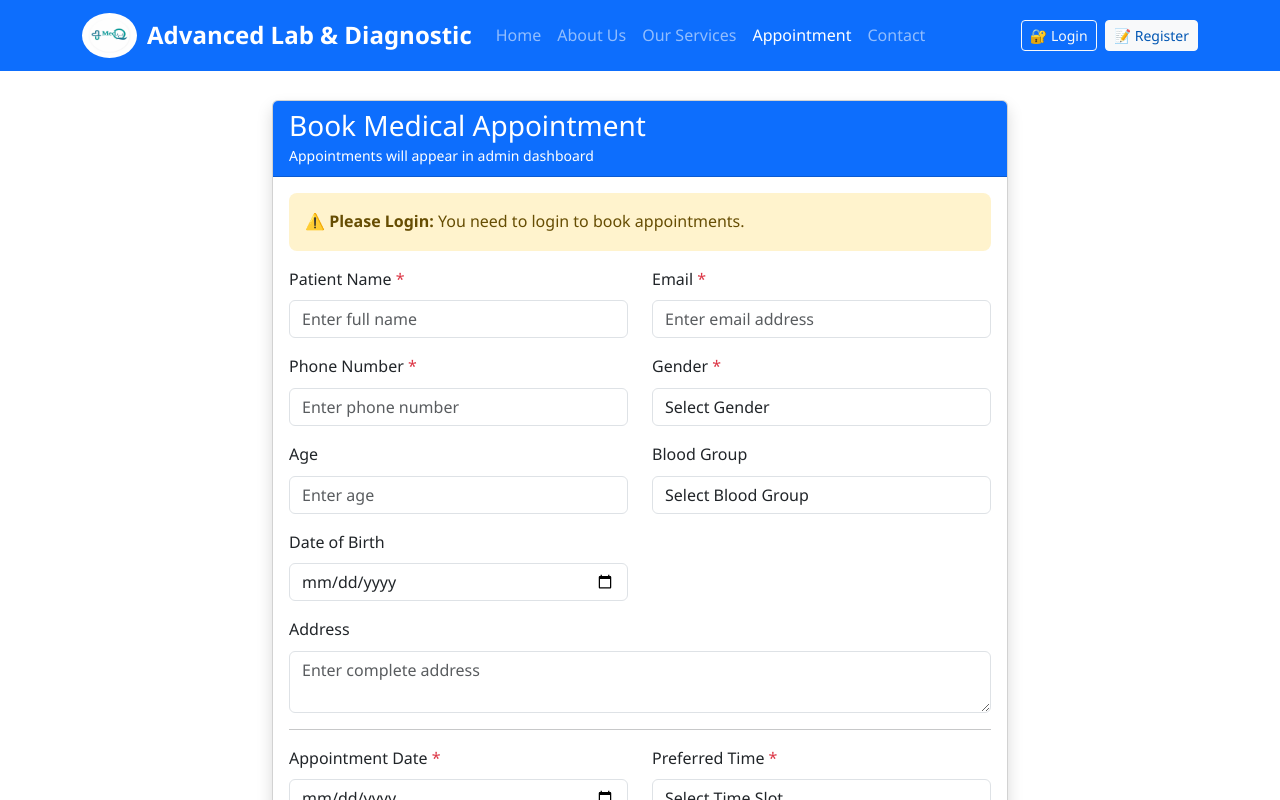
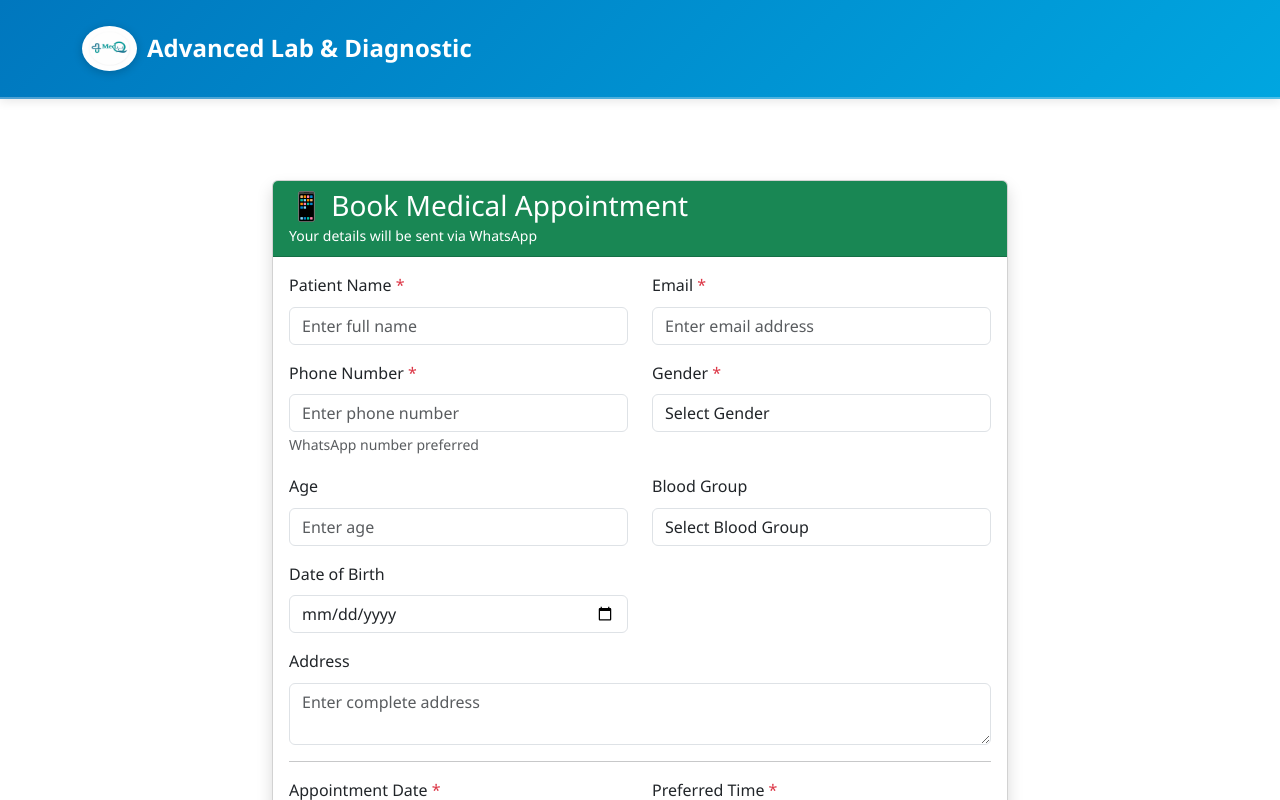
Before and after one commit to Nagarajan160520/Advanced-Lab-Diagnostic, a React (Create React App) app: page /book-appointment in a window 1280 px wide. Shown: the top 800 px of the page. Built offline with nearby package versions, Linux system fonts and the light colour scheme.

Commit message:
some pages changed

```diff
--- a/src/components/Navbar.js
+++ b/src/components/Navbar.js
@@ -1,154 +1,321 @@
-import React from 'react';
-import { Link, useLocation, useNavigate } from 'react-router-dom';
-import { useAuth } from '../context/AuthContext';
+import React, { useState, useEffect } from 'react';
+import { Link, useLocation } from 'react-router-dom';
 import logo from '../assets/logo1.jpg';
 
 const Navbar = () => {
-  const { user, isAuthenticated, logout } = useAuth();
   const location = useLocation();
-  const navigate = useNavigate();
+  const [scrolled, setScrolled] = useState(false);
+  const [menuOpen, setMenuOpen] = useState(false);
 
-  const handleLogout = () => {
-    logout();
-    navigate('/');
+  // Handle scroll effect
+  useEffect(() => {
+    const handleScroll = () => {
+      const isScrolled = window.scrollY > 20;
+      if (isScrolled !== scrolled) {
+        setScrolled(isScrolled);
+      }
     };
 
+    window.addEventListener('scroll', handleScroll);
+    return () => window.removeEventListener('scroll', handleScroll);
+  }, [scrolled]);
+
+  // Animation styles
+  const styles = {
+    navbar: {
+      background: scrolled
+        ? 'linear-gradient(135deg, #0056b3 0%, #0077be 100%)'
+        : 'linear-gradient(135deg, #0077be 0%, #00a6e0 100%)',
+      padding: scrolled ? '8px 0' : '15px 0',
+      transition: 'all 0.4s ease-in-out',
+      boxShadow: scrolled
+        ? '0 5px 20px rgba(0,0,0,0.2)'
+        : '0 2px 10px rgba(0,0,0,0.1)',
+      borderBottom: '2px solid rgba(255,255,255,0.3)',
+      animation: 'slideDown 0.5s ease-out'
+    },
+    brand: {
+      animation: 'fadeInRight 0.6s ease-out',
+      transform: 'translateX(0)',
+      transition: 'transform 0.3s ease'
+    },
+    brandHover: {
+      transform: 'scale(1.05)'
+    },
+    logo: {
+      width: '55px',
+      height: '45px',
+      marginRight: '10px',
+      borderRadius: '50%',
+      transition: 'all 0.3s ease',
+      animation: 'rotateIn 0.8s ease-out',
+      boxShadow: '0 2px 10px rgba(0,0,0,0.2)'
+    },
+    logoHover: {
+      transform: 'rotate(360deg) scale(1.1)',
+      boxShadow: '0 4px 15px rgba(0,0,0,0.3)'
+    },
+    navItem: {
+      margin: '0 5px',
+      animation: 'fadeInUp 0.5s ease-out',
+      animationFillMode: 'both'
+    },
+    navLink: {
+      color: 'white',
+      padding: '8px 15px',
+      borderRadius: '25px',
+      transition: 'all 0.3s ease',
+      position: 'relative',
+      overflow: 'hidden',
+      fontWeight: '500'
+    },
+    navLinkHover: {
+      background: 'rgba(255,255,255,0.15)',
+      transform: 'translateY(-2px)',
+      boxShadow: '0 5px 15px rgba(0,0,0,0.2)'
+    },
+    activeLink: {
+      background: 'rgba(255,255,255,0.25)',
+      boxShadow: '0 2px 10px rgba(0,0,0,0.15)',
+      fontWeight: '600'
+    },
+    emergencyButton: {
+      background: 'linear-gradient(135deg, #ff6b6b 0%, #ff4757 100%)',
+      border: 'none',
+      borderRadius: '25px',
+      padding: '8px 20px',
+      color: 'white',
+      fontWeight: '600',
+      animation: 'pulse 2s infinite',
+      transition: 'all 0.3s ease',
+      boxShadow: '0 4px 15px rgba(255,71,87,0.4)',
+      textDecoration: 'none',
+      display: 'inline-block'
+    },
+    emergencyButtonHover: {
+      transform: 'scale(1.05)',
+      boxShadow: '0 6px 20px rgba(255,71,87,0.6)',
+      background: 'linear-gradient(135deg, #ff4757 0%, #ff6b6b 100%)'
+    },
+    toggler: {
+      border: '2px solid rgba(255,255,255,0.5)',
+      borderRadius: '8px',
+      padding: '8px',
+      transition: 'all 0.3s ease'
+    },
+    togglerHover: {
+      background: 'rgba(255,255,255,0.1)',
+      transform: 'rotate(90deg)'
+    }
+  };
+
+  // Animation keyframes as a style tag
+  const animationStyles = `
+    @keyframes slideDown {
+      from {
+        transform: translateY(-100%);
+        opacity: 0;
+      }
+      to {
+        transform: translateY(0);
+        opacity: 1;
+      }
+    }
+
+    @keyframes fadeInRight {
+      from {
+        transform: translateX(-30px);
+        opacity: 0;
+      }
+      to {
+        transform: translateX(0);
+        opacity: 1;
+      }
+    }
+
+    @keyframes fadeInUp {
+      from {
+        transform: translateY(20px);
+        opacity: 0;
+      }
+      to {
+        transform: translateY(0);
+        opacity: 1;
+      }
+    }
+
+    @keyframes rotateIn {
+      from {
+        transform: rotate(-180deg) scale(0);
+        opacity: 0;
+      }
+      to {
+        transform: rotate(0) scale(1);
+        opacity: 1;
+      }
+    }
+
+    @keyframes pulse {
+      0% {
+        transform: scale(1);
+        box-shadow: 0 4px 15px rgba(255,71,87,0.4);
+      }
+      50% {
+        transform: scale(1.05);
+        box-shadow: 0 6px 20px rgba(255,71,87,0.6);
+      }
+      100% {
+        transform: scale(1);
+        box-shadow: 0 4px 15px rgba(255,71,87,0.4);
+      }
+    }
+
+    @keyframes shine {
+      to {
+        left: 200%;
+      }
+    }
+
+    .nav-link-shine {
+      position: relative;
+      overflow: hidden;
+    }
+
+    .nav-link-shine::after {
+      content: '';
+      position: absolute;
+      top: 0;
+      left: -100%;
+      width: 50%;
+      height: 100%;
+      background: linear-gradient(90deg, transparent, rgba(255,255,255,0.3), transparent);
+      transition: left 0.5s ease;
+    }
+
+    .nav-link-shine:hover::after {
+      left: 150%;
+    }
+
+    .nav-item {
+      opacity: 0;
+      animation: fadeInUp 0.5s ease-out forwards;
+    }
+
+    .nav-item:nth-child(1) { animation-delay: 0.1s; }
+    .nav-item:nth-child(2) { animation-delay: 0.2s; }
+    .nav-item:nth-child(3) { animation-delay: 0.3s; }
+    .nav-item:nth-child(4) { animation-delay: 0.4s; }
+    .nav-item:nth-child(5) { animation-delay: 0.5s; }
+  `;
+
+  // Handle mouse events with state
+  const [hoveredItem, setHoveredItem] = useState(null);
+  const [logoHover, setLogoHover] = useState(false);
+  const [emergencyHover, setEmergencyHover] = useState(false);
+  const [togglerHover, setTogglerHover] = useState(false);
+
   return (
-    <nav className="navbar navbar-expand-lg navbar-dark bg-primary fixed-top" style={{ borderBottom: '2px solid #fff' }}>
+    <>
+      <style>{animationStyles}</style>
+      <nav
+        className="navbar navbar-expand-lg navbar-dark fixed-top"
+        style={styles.navbar}
+      >
         <div className="container">
-      <Link className="navbar-brand fw-bold d-flex align-items-center" to="/">
+          {/* Brand with animation */}
+          <Link
+            className="navbar-brand fw-bold d-flex align-items-center"
+            to="/"
+            style={styles.brand}
+            onMouseEnter={() => setLogoHover(true)}
+            onMouseLeave={() => setLogoHover(false)}
+          >
             <img
               src={logo}
               alt="MedQ Logo"
-    style={{ width: '55px', height: '45px', marginRight: '10px', borderRadius: '50%' }}
+              style={{
+                ...styles.logo,
+                ...(logoHover ? styles.logoHover : {})
+              }}
             />
+            <span style={{
+              transition: 'all 0.3s ease',
+              textShadow: scrolled ? '2px 2px 4px rgba(0,0,0,0.2)' : 'none'
+            }}>
               Advanced Lab & Diagnostic
+            </span>
           </Link>
 
+          {/* Toggler with animation */}
           <button
             className="navbar-toggler"
             type="button"
             data-bs-toggle="collapse"
             data-bs-target="#navbarNav"
+            style={{
+              ...styles.toggler,
+              ...(togglerHover ? styles.togglerHover : {})
+            }}
+            onClick={() => setMenuOpen(!menuOpen)}
+            onMouseEnter={() => setTogglerHover(true)}
+            onMouseLeave={() => setTogglerHover(false)}
           >
             <span className="navbar-toggler-icon"></span>
           </button>
 
           <div className="collapse navbar-collapse" id="navbarNav">
             <ul className="navbar-nav me-auto">
+              {['Home', 'About Us', 'Our Services', 'Appointment', 'Contact'].map((item, index) => {
+                const paths = ['/', '/about', '/services', '/book-appointment', '/contact'];
+                return (
+                  <li
+                    className="nav-item"
+                    key={item}
+                    style={styles.navItem}
+                    onMouseEnter={() => setHoveredItem(item)}
+                    onMouseLeave={() => setHoveredItem(null)}
+                  >
+                    <Link
+                      className={`nav-link nav-link-shine ${location.pathname === paths[index] ? 'active' : ''}`}
+                      to={paths[index]}
+                      style={{
+                        ...styles.navLink,
+                        ...(location.pathname === paths[index] ? styles.activeLink : {}),
+                        ...(hoveredItem === item ? styles.navLinkHover : {})
+                      }}
+                    >
+                      {item}
+                    </Link>
+                  </li>
+                );
+              })}
+            </ul>
+
+            {/* Emergency button with animation */}
+            <ul className="navbar-nav">
               <li className="nav-item">
                 <Link
-                className={`nav-link ${location.pathname === '/' ? 'active' : ''}`}
-                to="/"
+                  to="/contact"
+                  className="btn"
+                  style={{
+                    ...styles.emergencyButton,
+                    ...(emergencyHover ? styles.emergencyButtonHover : {})
+                  }}
+                  onMouseEnter={() => setEmergencyHover(true)}
+                  onMouseLeave={() => setEmergencyHover(false)}
                 >
-                Home
+                  <span style={{ marginRight: '5px' }}>📞</span>
+                  Emergency: +91 6381095854
                 </Link>
               </li>
-            <li className="nav-item">
-              <Link
-                className={`nav-link ${location.pathname === '/about' ? 'active' : ''}`}
-                to="/about"
-              >
-                About Us
-              </Link>
-            </li>
-            <li className="nav-item">
-              <Link
-                className={`nav-link ${location.pathname === '/services' ? 'active' : ''}`}
-                to="/services"
-              >
-                Our Services
-              </Link>
-            </li>
-            <li className="nav-item">
-              <Link
-                className={`nav-link ${location.pathname === '/book-appointment' ? 'active' : ''}`}
-                to="/book-appointment"
-              >
-                Appointment
-              </Link>
-            </li>
-           {/* <li className="nav-item">
-              <Link
-                className={`nav-link ${location.pathname === '/blog' ? 'active' : ''}`}
-                to="/blog"
-              >
-                Health Tips
-              </Link>
-            </li>*/}
-            <li className="nav-item">
-              <Link
-                className={`nav-link ${location.pathname === '/contact' ? 'active' : ''}`}
-                to="/contact"
-              >
-                Contact
-              </Link>
-            </li>
-          </ul>
-
-          <ul className="navbar-nav">
-            {isAuthenticated ? (
-              <>
-                <li className="nav-item">
-                  <Link
-                    className={`nav-link ${location.pathname === '/patient-portal' ? 'active' : ''}`}
-                    to="/patient-portal"
-                  >
-                    📋 My Profile
-                  </Link>
-                </li>
-                <li className="nav-item dropdown">
-                  <button
-                    className="nav-link dropdown-toggle btn btn-link text-white text-decoration-none"
-                    data-bs-toggle="dropdown"
-                  >
-                    👤 {user?.name}
-                  </button>
-                  <ul className="dropdown-menu">
-                    {/*<li>
-                      <Link className="dropdown-item" to="/dashboard">
-                        📊 Dashboard
-                      </Link>
-                    </li>
-                    <li>
-                      <Link className="dropdown-item" to="/profile">
-                        👤 My Profile
-                      </Link>
-                    </li>*/}
-                    <li><hr className="dropdown-divider" /></li>
-                    <li>
-                      <button className="dropdown-item text-danger" onClick={handleLogout}>
-                        🚪 Logout
-                      </button>
-                    </li>
-                  </ul>
-                </li>
-              </>
-            ) : (
-              <>
-                <li className="nav-item">
-                  <Link
-                    to="/login"
-                    className="btn btn-outline-light btn-sm me-2"
-                  >
-                    🔐 Login
-                  </Link>
-                </li>
-                <li className="nav-item">
-                  <Link
-                    to="/register"
-                    className="btn btn-light btn-sm"
-                    style={{ color: '#0056b3', fontWeight: '500' }}
-                  >
-                    📝 Register
-                  </Link>
-                </li>
-              </>
-            )}
             </ul>
           </div>
         </div>
       </nav>
+
+      {/* Add some spacing for fixed navbar */}
+      <div style={{ height: '80px' }}></div>
+    </>
   );
 };
 
--- a/src/pages/BookAppointment.js
+++ b/src/pages/BookAppointment.js
@@ -1,14 +1,11 @@
-// src/pages/BookAppointment.js - UPDATED FOR RENDER BACKEND
-import React, { useState, useEffect } from 'react';
-import { useAuth } from '../context/AuthContext';
-import { appointmentsAPI } from '../services/api';
+// src/pages/BookAppointment.js - MODIFIED FOR WHATSAPP MESSAGES WITHOUT LOGIN
+import React, { useState } from 'react';
 
 const API_BASE_URL = 'https://med-q-diagnostics-backend.onrender.com';
 
 const BookAppointment = () => {
-  const { user, isAuthenticated } = useAuth();
   const [formData, setFormData] = useState({
-    // Patient details (text fields)
+    // Patient details
     patientName: '',
     patientEmail: '',
     patientPhone: '',
@@ -16,7 +13,7 @@ const BookAppointment = () => {
     patientAge: '',
     patientDOB: '',
     patientAddress: '',
-    patientBloodGroup: '', // ✅ Blood group field
+    patientBloodGroup: '',
 
     // Appointment details
     appointmentDate: '',
@@ -34,25 +31,57 @@ const BookAppointment = () => {
     'A+', 'A-', 'B+', 'B-', 'O+', 'O-', 'AB+', 'AB-'
   ];
 
-  // Auto-fill user data if logged in
-  useEffect(() => {
-    if (isAuthenticated && user) {
-      setFormData(prev => ({
-        ...prev,
-        patientName: user.name || '',
-        patientEmail: user.email || '',
-        patientPhone: user.phone || '',
-        patientBloodGroup: user.bloodGroup || '' // Auto-fill blood group if available
-      }));
-    }
-  }, [isAuthenticated, user]);
-
   const handleChange = (e) => {
     const { name, value } = e.target;
     setFormData(prev => ({
       ...prev,
       [name]: value
     }));
+  };
+
+  // Function to format WhatsApp message
+  const formatWhatsAppMessage = (data) => {
+    return `🔔 *NEW APPOINTMENT BOOKING* 🔔
+
+👤 *PATIENT DETAILS*
+------------------
+Name: ${data.patientName}
+Phone: ${data.patientPhone}
+Email: ${data.patientEmail}
+Gender: ${data.patientGender}
+Age: ${data.patientAge || 'Not provided'}
+Blood Group: ${data.patientBloodGroup || 'Not provided'}
+DOB: ${data.patientDOB || 'Not provided'}
+Address: ${data.patientAddress || 'Not provided'}
+
+📅 *APPOINTMENT DETAILS*
+---------------------
+Date: ${data.appointmentDate}
+Time: ${data.appointmentTime}
+Type: ${data.type}
+Reason: ${data.reason}
+
+📝 *ADDITIONAL NOTES*
+------------------
+${data.notes || 'No additional notes'}
+
+⏰ *BOOKING TIME*
+---------------
+${new Date().toLocaleString()}
+
+Thank you for choosing MedQ Diagnostics!`;
+  };
+
+  // Function to send WhatsApp message
+  const sendWhatsAppMessage = (data) => {
+    const message = formatWhatsAppMessage(data);
+    // Replace with your WhatsApp number (include country code without +)
+    const whatsappNumber = '916381095854'; // CHANGE THIS TO YOUR WHATSAPP NUMBER
+    const encodedMessage = encodeURIComponent(message);
+    const whatsappUrl = `https://wa.me/${whatsappNumber}?text=${encodedMessage}`;
+
+    // Open WhatsApp in new tab
+    window.open(whatsappUrl, '_blank');
   };
 
   const handleSubmit = async (e) => {
@@ -63,12 +92,7 @@ const BookAppointment = () => {
     try {
       console.log('🚀 ========== NEW APPOINTMENT BOOKING ==========');
 
-      // Step 1: Validate authentication
-      if (!isAuthenticated) {
-        throw new Error('Please login first');
-      }
-
-      // Step 2: Validate form
+      // Validate form
       if (!formData.patientName.trim()) throw new Error('Please enter patient name');
       if (!formData.patientEmail.trim()) throw new Error('Please enter email');
       if (!formData.patientPhone.trim()) throw new Error('Please enter phone number');
@@ -79,9 +103,8 @@ const BookAppointment = () => {
 
       console.log('✅ Form validation passed');
 
-      // Step 3: Prepare data - WITH PROPER BLOOD GROUP STRUCTURE
+      // Prepare data for backend
       const appointmentData = {
-        // ✅ Patient details - DIRECT FIELDS (not nested)
         patientName: formData.patientName.trim(),
         patientEmail: formData.patientEmail.trim(),
         patientPhone: formData.patientPhone.trim(),
@@ -89,28 +112,18 @@ const BookAppointment = () => {
         patientAge: formData.patientAge || null,
         patientDOB: formData.patientDOB || null,
         patientAddress: formData.patientAddress.trim() || '',
-        patientBloodGroup: formData.patientBloodGroup || null, // ✅ BLOOD GROUP AS DIRECT FIELD
-
-        // Appointment details
+        patientBloodGroup: formData.patientBloodGroup || null,
         appointmentDate: formData.appointmentDate,
         appointmentTime: formData.appointmentTime,
         reason: formData.reason.trim(),
         type: formData.type,
         notes: formData.notes.trim(),
-        status: 'scheduled',
-
-        // User reference
-        userName: user?.name || formData.patientName,
-        userEmail: user?.email || formData.patientEmail,
-        userPhone: user?.phone || formData.patientPhone
+        status: 'scheduled'
       };
 
-      console.log('📤 COMPLETE APPOINTMENT DATA BEING SENT:');
-      console.log('Blood Group Selected:', formData.patientBloodGroup);
-      console.log('Blood Group in Data:', appointmentData.patientBloodGroup);
-      console.log('Full Data:', appointmentData);
+      console.log('📤 Sending appointment data:', appointmentData);
 
-      // Step 4: Test backend connection - UPDATED TO RENDER URL
+      // Test backend connection
       console.log('🔗 Testing backend connection...');
       try {
         const testResponse = await fetch(`${API_BASE_URL}/api/health`);
@@ -118,30 +131,49 @@ const BookAppointment = () => {
         if (!testResponse.ok) throw new Error(`Backend returned ${testResponse.status}`);
       } catch (testError) {
         console.error('❌ BACKEND CONNECTION FAILED:', testError);
-        throw new Error('Cannot connect to server. Please try again later.');
+        // Continue with WhatsApp only if backend fails
+        console.log('⚠️ Continuing with WhatsApp message only...');
       }
 
-      // Step 5: Send appointment request
-      console.log('📨 Sending appointment request to:', API_BASE_URL);
-      const response = await appointmentsAPI.create(appointmentData);
+      // Try to save to backend
+      try {
+        const response = await fetch(`${API_BASE_URL}/api/appointments`, {
+          method: 'POST',
+          headers: {
+            'Content-Type': 'application/json',
+          },
+          body: JSON.stringify(appointmentData)
+        });
 
-      console.log('✅ SUCCESS! Server response:', response.data);
+        if (response.ok) {
+          const data = await response.json();
+          console.log('✅ Appointment saved to backend:', data);
+        } else {
+          console.log('⚠️ Backend save failed, but continuing...');
+        }
+      } catch (backendError) {
+        console.log('⚠️ Backend error, but continuing with WhatsApp...');
+      }
+
+      // Send WhatsApp message
+      console.log('📱 Sending WhatsApp message...');
+      sendWhatsAppMessage(formData);
 
       setMessage({
         type: 'success',
-        text: '🎉 Appointment booked successfully! It will appear in admin dashboard.'
+        text: '✅ Appointment request sent! WhatsApp opened with your details. Please send the message to confirm.'
       });
 
-      // Reset form but keep user data
+      // Reset form
       setFormData({
-        patientName: user?.name || '',
-        patientEmail: user?.email || '',
-        patientPhone: user?.phone || '',
+        patientName: '',
+        patientEmail: '',
+        patientPhone: '',
         patientGender: '',
         patientAge: '',
         patientDOB: '',
         patientAddress: '',
-        patientBloodGroup: user?.bloodGroup || '', // Keep blood group if available
+        patientBloodGroup: '',
         appointmentDate: '',
         appointmentTime: '',
         reason: '',
@@ -150,24 +182,11 @@ const BookAppointment = () => {
       });
 
     } catch (error) {
-      console.error('❌ APPOINTMENT BOOKING FAILED:', error);
-
-      let errorMessage = 'Error booking appointment';
-
-      if (error.response) {
-        console.error('📡 SERVER ERROR DETAILS:', error.response.data);
-        errorMessage = error.response.data?.message || 'Server error occurred';
-      } else if (error.request) {
-        console.error('🌐 NETWORK ERROR - No response received');
-        errorMessage = 'Cannot connect to server. Please try again later.';
-      } else {
-        console.error('⚠️ CLIENT ERROR:', error.message);
-        errorMessage = error.message;
-      }
+      console.error('❌ BOOKING FAILED:', error);
 
       setMessage({
         type: 'danger',
-        text: errorMessage
+        text: error.message || 'Error booking appointment. Please try again.'
       });
     } finally {
       setLoading(false);
@@ -179,9 +198,9 @@ const BookAppointment = () => {
       <div className="row justify-content-center">
         <div className="col-md-8">
           <div className="card shadow">
-            <div className="card-header bg-primary text-white">
-              <h3 className="mb-0">Book Medical Appointment</h3>
-              <small>Appointments will appear in admin dashboard</small>
+            <div className="card-header bg-success text-white">
+              <h3 className="mb-0">📱 Book Medical Appointment</h3>
+              <small>Your details will be sent via WhatsApp</small>
             </div>
             <div className="card-body">
               {message.text && (
@@ -195,14 +214,8 @@ const BookAppointment = () => {
                 </div>
               )}
 
-              {!isAuthenticated && (
-                <div className="alert alert-warning">
-                  <strong>⚠️ Please Login:</strong> You need to login to book appointments.
-                </div>
-              )}
-
               <form onSubmit={handleSubmit}>
-                {/* Patient Information - TEXT FIELDS */}
+                {/* Patient Information */}
                 <div className="row">
                   <div className="col-md-6 mb-3">
                     <label className="form-label">Patient Name <span className="text-danger">*</span></label>
@@ -242,6 +255,7 @@ const BookAppointment = () => {
                       placeholder="Enter phone number"
                       required
                     />
+                    <small className="text-muted">WhatsApp number preferred</small>
                   </div>
                   <div className="col-md-6 mb-3">
                     <label className="form-label">Gender <span className="text-danger">*</span></label>
@@ -302,7 +316,7 @@ const BookAppointment = () => {
                     />
                   </div>
                   <div className="col-md-6 mb-3">
-                    {/* Empty column for proper layout */}
+                    {/* Empty for layout */}
                   </div>
                 </div>
 
@@ -367,7 +381,6 @@ const BookAppointment = () => {
                   />
                 </div>
 
-                {/* Appointment Type - Optional */}
                 <div className="mb-3">
                   <label className="form-label">Appointment Type</label>
                   <select
@@ -397,16 +410,19 @@ const BookAppointment = () => {
 
                 <button
                   type="submit"
-                  className="btn btn-primary btn-lg w-100"
-                  disabled={loading || !isAuthenticated}
+                  className="btn btn-success btn-lg w-100"
+                  disabled={loading}
                 >
                   {loading ? (
                     <>
                       <span className="spinner-border spinner-border-sm me-2"></span>
-                      Booking Appointment...
+                      Processing...
                     </>
                   ) : (
-                    'Book Appointment'
+                    <>
+                      <i className="bi bi-whatsapp me-2"></i>
+                      Book via WhatsApp
+                    </>
                   )}
                 </button>
               </form>
```
Also changed, not shown: src/pages/Contact.js (+100 -34 lines), src/pages/Home.js (+7 -2 lines). Lines whose indentation alone changed are shown as unchanged.
